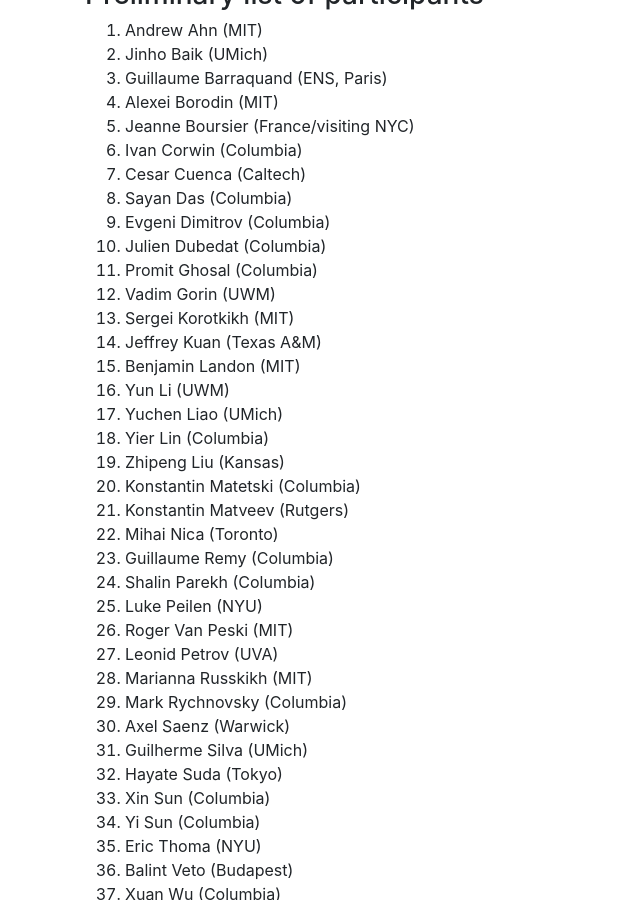
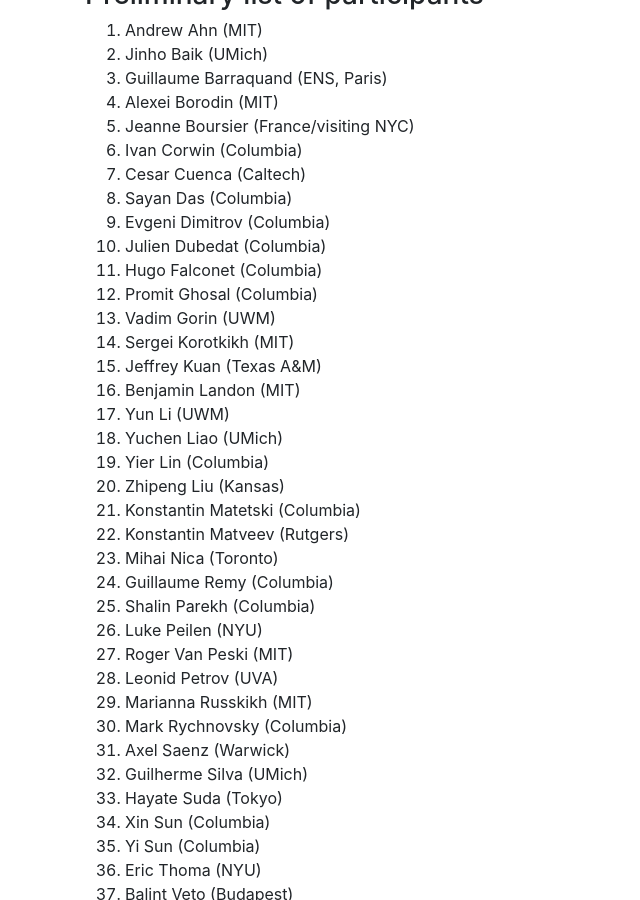
Before and after one commit to int-prob/int-prob-code, a Jekyll site: the page built from conference2020/index.md, in a window 1280 px wide and 900 px high, scrolled down 809 px. Shown: the whole window, without its empty margins (0-640 px from the left). Built offline with Jekyll 4.4.1, drawn with Linux system fonts in a browser that asks for light colours; nearby versions of some CDN libraries.

Commit message:
Update index.md

```diff
--- a/conference2020/index.md
+++ b/conference2020/index.md
@@ -51,6 +51,7 @@
 1. Sayan Das (Columbia)
 1. Evgeni Dimitrov (Columbia)
 1. Julien Dubedat (Columbia)
+1. Hugo Falconet (Columbia)
 1. Promit Ghosal (Columbia)
 1. Vadim Gorin (UWM)
 1. Sergei Korotkikh (MIT)
```
